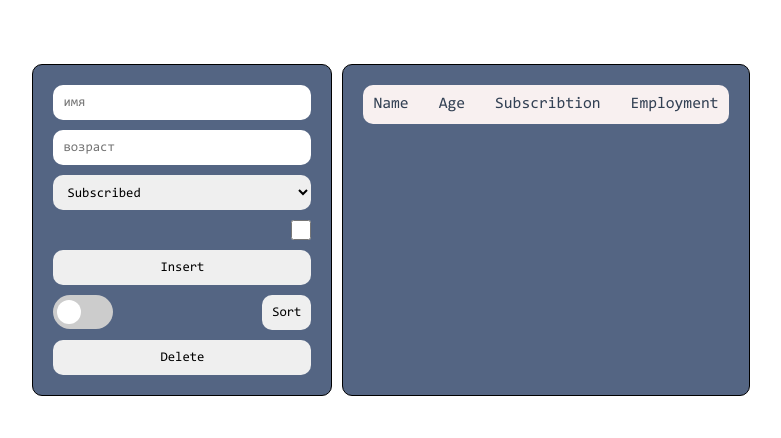
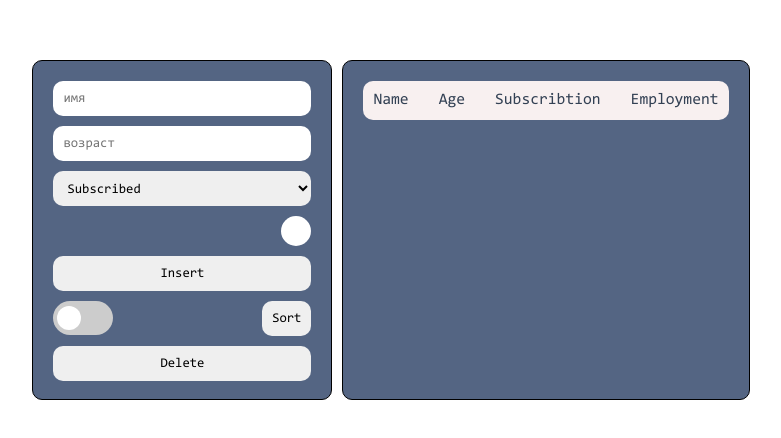
Before and after one commit to xkochevnikx/testing-api, a React (Create React App) app: page / in a window 1280 px wide. Shown: the part 170-608 px from the top of the page, without its empty margins (249-1030 px from the left). Built offline with nearby package versions, Linux system fonts and the light colour scheme.

Commit message:
add animation for checkbox

```diff
--- a/src/features/ControlPanel/ControlPanel.jsx
+++ b/src/features/ControlPanel/ControlPanel.jsx
@@ -55,12 +55,14 @@ export const ControlPanel = () => {
                     onChange={(e) => setSubs(e.target.value)}
                     value={subs}
                 />
-
-                <MyInput
-                    type="checkbox"
-                    onChange={(e) => setEmployed(e.target.checked)}
-                    className={cls.formCheckbox}
-                />
+                <label className={cls.formCheckboxWrapper}>
+                    <MyInput
+                        type="checkbox"
+                        onChange={(e) => setEmployed(e.target.checked)}
+                        className={cls.formCheckbox}
+                    />
+                    <span className={cls.psevdoCheckbox}></span>
+                </label>
 
                 <MyButton onClick={(e) => onAddUser(e)} type="submit">
                     Insert
--- a/src/features/ControlPanel/ControlPanel.module.css
+++ b/src/features/ControlPanel/ControlPanel.module.css
@@ -20,9 +20,42 @@
     justify-content: space-between;
 }
 
+.formCheckboxWrapper {
+    position: relative;
+    width: 30px;
+    height: 30px;
+    margin-left: auto;
+}
+
 .formCheckbox {
-    margin-left: auto;
-    display: inline-block;
+    width: 0;
+    height: 0;
+    opacity: 0;
+}
+
+.psevdoCheckbox {
+    position: absolute;
+    top: 0;
+    bottom: 0;
+    left: 0;
+    right: 0;
+    background-color: var(--bg-color);
+    border-radius: 50%;
+}
+
+.psevdoCheckbox::before {
+    position: absolute;
+    top: 5px;
+    left: 5px;
+    content: '';
     width: 20px;
     height: 20px;
+    border-radius: 50%;
+    background-color: var(--bg-color-panel);
+    transition: all 0.5s;
+    transform: scale(0);
 }
+
+.formCheckbox:checked + .psevdoCheckbox::before {
+    transform: scale(1);
+}
```
